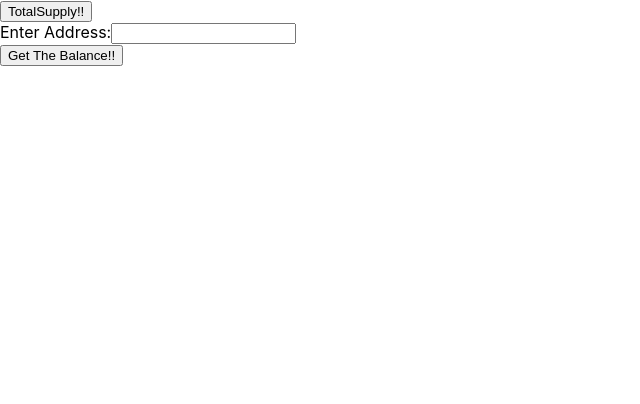
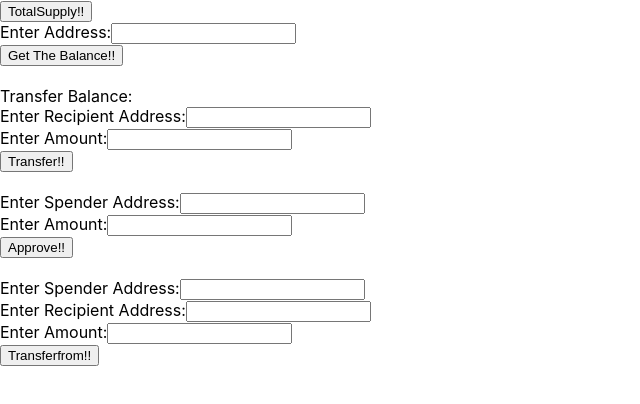
Before and after one commit to D1830p/final-project, a React (Create React App) app: page / in a window 1280 px wide. Shown: the top 404 px of the page, without its empty margins (0-640 px from the left). Built offline with nearby package versions, Linux system fonts and the light colour scheme; the HTML template or start-up script is replaced by a standard one.

Commit message:
Added Transaction Component

```diff
--- a/src/App.js
+++ b/src/App.js
@@ -1,5 +1,6 @@
 import React from 'react';
 import Info from './Components/Info'
+import Txs from './Components/txs'
 import './index';
 
 class App extends React.Component {
@@ -9,6 +10,9 @@ class App extends React.Component {
       <div className="App" id="root">
         <Info />
         <br />
+        Transfer Balance:
+        <Txs />
+        <br />
       </div>
     );
   }
--- /dev/null
+++ b/src/Components/txs.js
@@ -0,0 +1,132 @@
+import React, { Component } from 'react'
+//import { ethers } from 'ethers'
+//const abi = require('../abi')
+
+export default class txs extends Component {
+    constructor() {
+        super()
+        this.state = {
+            Address: "",
+            Amount: "",
+            SAddress: "",
+            SAmount: "",
+            SAddress1: "",
+            SAmount1: "",
+            RAddress: ""
+        }
+        this.handlesubmit = this.handlesubmit.bind(this)
+
+    }
+    handlechange = e => {
+        this.setState({
+            [e.target.name]: e.target.value
+
+        })
+
+    }
+    //Transfer
+    handlesubmit = async (e) => {
+        e.preventDefault();
+        console.log(this.state.Address);
+        console.log(this.state.Amount);
+
+        // let eth = window.ethereum;
+        // await eth.enable()
+        // let provider = new ethers.providers.Web3Provider(window.web3.currentProvider);
+        // const signer = provider.getSigner();
+
+        // let address = '0xb64a38d37d3a45dbb5337f32980c08b5e07651cf'
+        // let contract = new ethers.Contract(address, abi, signer);
+        // let newid2 = await contract.balanceOf(this.state.Address)
+
+        // this.setState({
+        //     balance: newid2.toString()
+        // })
+
+    }
+    //Approve
+    handlesubmit2 = async (e) => {
+        e.preventDefault();
+        console.log(this.state.SAddress);
+        console.log(this.state.SAmount);
+
+        // let eth = window.ethereum;
+        // await eth.enable()
+        // let provider = new ethers.providers.Web3Provider(window.web3.currentProvider);
+        // const signer = provider.getSigner();
+
+        // let address = '0xb64a38d37d3a45dbb5337f32980c08b5e07651cf'
+        // let contract = new ethers.Contract(address, abi, signer);
+        // let newid2 = await contract.balanceOf(this.state.Address)
+
+        // this.setState({
+        //     balance: newid2.toString()
+        // })
+
+    }
+    //Transferfrom
+
+    handlesubmit3 = async (e) => {
+        e.preventDefault();
+        console.log(this.state.SAddress1);
+        console.log(this.state.RAddress);
+        console.log(this.state.SAmount1);
+
+        // let eth = window.ethereum;
+        // await eth.enable()
+        // let provider = new ethers.providers.Web3Provider(window.web3.currentProvider);
+        // const signer = provider.getSigner();
+
+        // let address = '0xb64a38d37d3a45dbb5337f32980c08b5e07651cf'
+        // let contract = new ethers.Contract(address, abi, signer);
+        // let newid2 = await contract.balanceOf(this.state.Address)
+
+        // this.setState({
+        //     balance: newid2.toString()
+        // })
+
+    }
+
+
+    render() {
+        return (
+            <div>
+                <form onSubmit={this.handlesubmit}  >
+                    Enter Recipient Address:
+                <input type="text" name="Address" className="input" onChange={this.handlechange} value={this.state.Address} />
+                    <br />
+                    Enter Amount:
+                    <input type="text" name="Amount" className="input" onChange={this.handlechange} value={this.state.Amount} />
+                    <br />
+                    <button type="submit"> Transfer!!</button>
+
+                </form>
+                <br />
+                <form onSubmit={this.handlesubmit2}  >
+                    Enter Spender Address:
+                <input type="text" name="SAddress" className="input" onChange={this.handlechange} value={this.state.SAddress} />
+                    <br />
+                    Enter Amount:
+                    <input type="text" name="SAmount" className="input" onChange={this.handlechange} value={this.state.SAmount} />
+                    <br />
+                    <button type="submit"> Approve!!</button>
+
+                </form>
+                <br />
+                <form onSubmit={this.handlesubmit3}  >
+                    Enter Spender Address:
+                <input type="text" name="SAddress1" className="input" onChange={this.handlechange} value={this.state.SAddress1} />
+                    <br />
+                    Enter Recipient Address:
+                <input type="text" name="RAddress" className="input" onChange={this.handlechange} value={this.state.RAddress} />
+                    <br />
+                    Enter Amount:
+                    <input type="text" name="SAmount1" className="input" onChange={this.handlechange} value={this.state.SAmount1} />
+                    <br />
+                    <button type="submit"> Transferfrom!!</button>
+
+                </form>
+            </div>
+        )
+    }
+}
```
